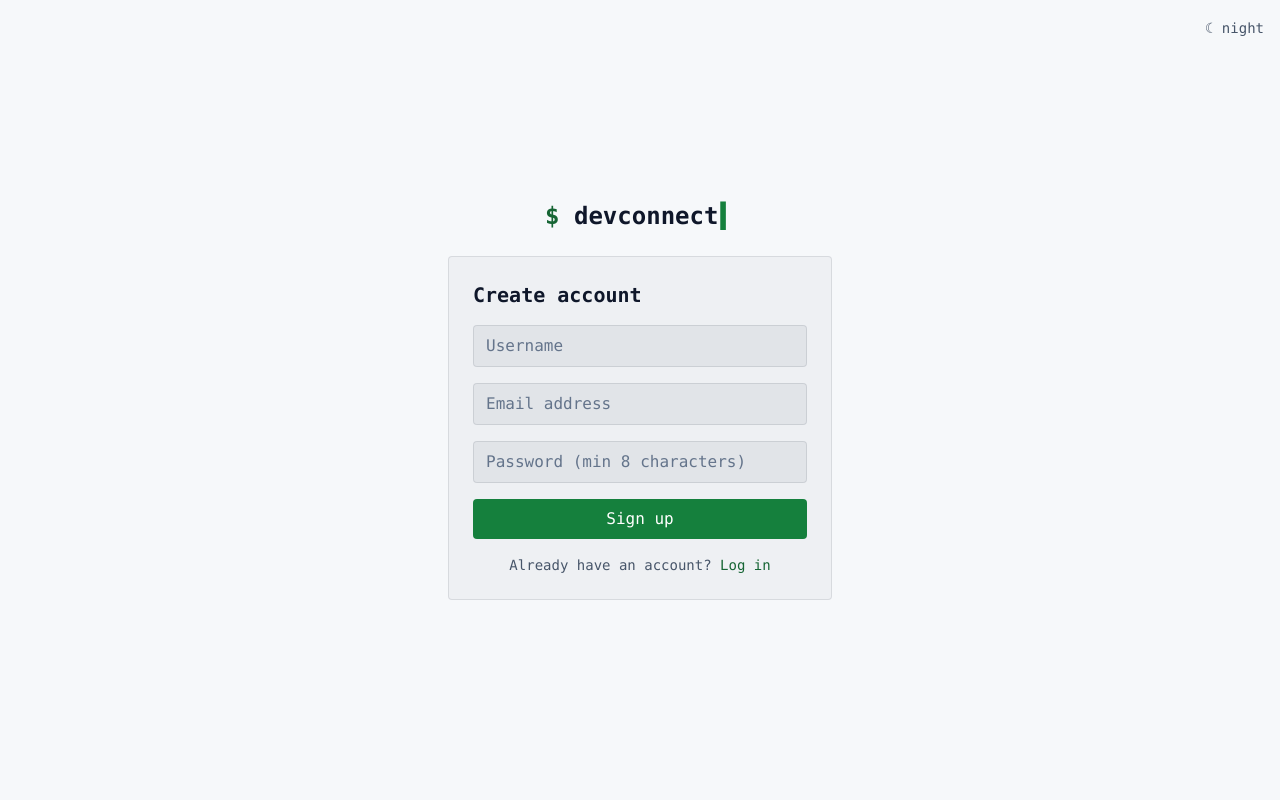
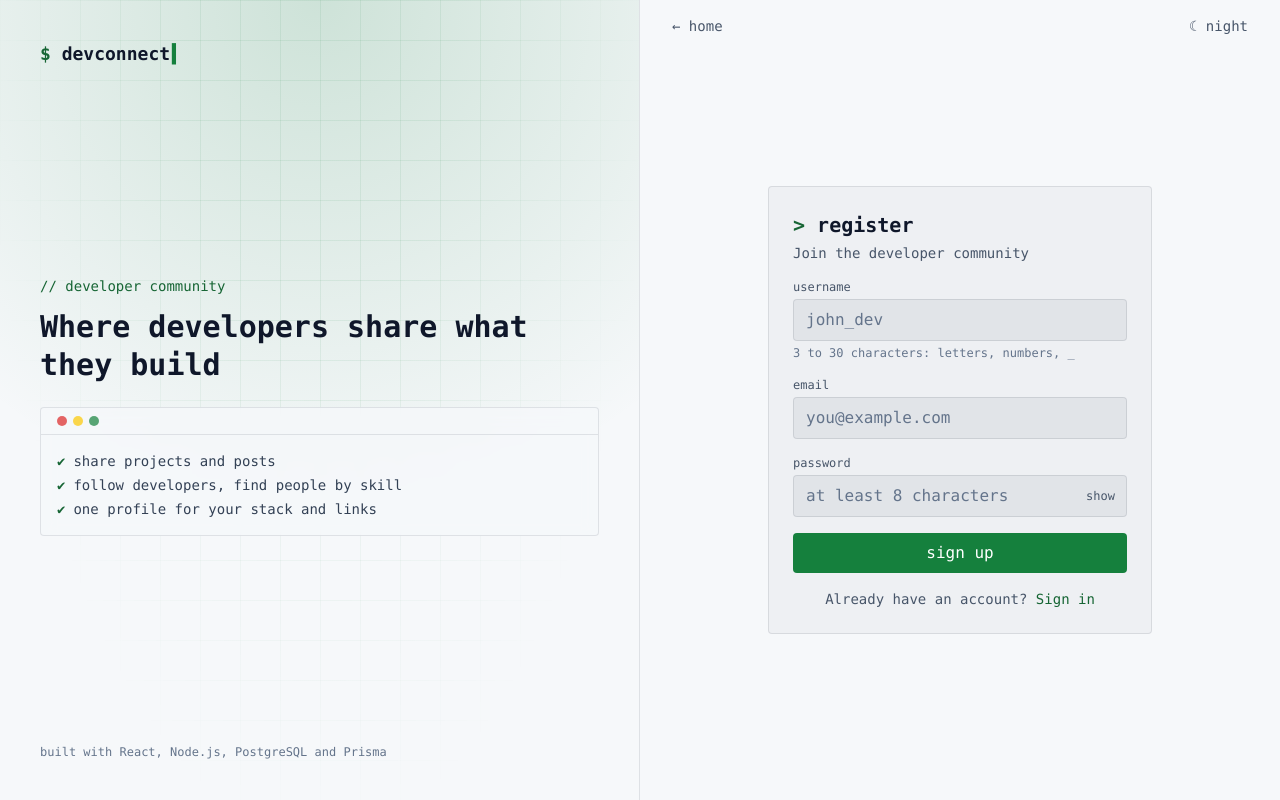
Before and after one commit to Javokhir05/devconnect, a React (Vite) app in the folder frontend/: page /register in a window 1280 px wide. Built offline with nearby package versions, Linux system fonts and the light colour scheme; no server answers.

Commit message:
style: improve login and register pages

```diff
--- /dev/null
+++ b/frontend/src/components/PasswordInput.jsx
@@ -0,0 +1,30 @@
+import { useState } from "react";
+import { field } from "../utils/ui";
+
+export default function PasswordInput({ id, value, onChange, placeholder, autoComplete, minLength }) {
+  const [show, setShow] = useState(false);
+
+  return (
+    <div className="relative">
+      <input
+        id={id}
+        type={show ? "text" : "password"}
+        value={value}
+        onChange={onChange}
+        placeholder={placeholder}
+        autoComplete={autoComplete}
+        minLength={minLength}
+        required
+        className={`${field} pr-16`}
+      />
+      <button
+        type="button"
+        onClick={() => setShow((s) => !s)}
+        aria-label={show ? "Hide password" : "Show password"}
+        className="absolute inset-y-0 right-3 text-xs text-slate-400 hover:text-white"
+      >
+        {show ? "hide" : "show"}
+      </button>
+    </div>
+  );
+}
--- a/frontend/src/layouts/PublicLayout.jsx
+++ b/frontend/src/layouts/PublicLayout.jsx
@@ -1,19 +1,71 @@
-import { Outlet } from "react-router-dom";
+import { Link, Outlet } from "react-router-dom";
 import ThemeToggle from "../components/ThemeToggle";
+
+const points = [
+  "share projects and posts",
+  "follow developers, find people by skill",
+  "one profile for your stack and links",
+];
 
 export default function PublicLayout() {
   return (
-    <div className="relative flex min-h-screen items-center justify-center bg-base px-4">
-      <div className="absolute right-4 top-4">
-        <ThemeToggle />
-      </div>
-      <div className="w-full max-w-sm">
-        <h1 className="mb-6 text-center text-2xl font-bold text-white">
-          <span className="text-accent-400">$</span>{" "}
-          <span className="cursor">devconnect</span>
-        </h1>
-        <Outlet />
-      </div>
+    <div className="min-h-screen bg-base text-slate-200 md:grid md:grid-cols-2">
+      {/* brand panel: desktop only */}
+      <aside className="relative hidden overflow-hidden border-r border-white/10 p-10 md:flex md:flex-col md:justify-between">
+        <div aria-hidden="true" className="grid-bg pointer-events-none absolute inset-0" />
+        <div aria-hidden="true" className="hero-glow pointer-events-none absolute inset-0" />
+
+        <Link to="/" className="relative text-lg font-bold text-white">
+          <span className="text-accent-400">$</span> <span className="cursor">devconnect</span>
+        </Link>
+
+        <div className="relative">
+          <p className="text-sm text-accent-400">{"// developer community"}</p>
+          <h2 className="mt-3 text-3xl font-bold leading-tight text-white">
+            Where developers share what they build
+          </h2>
+          <div className="mt-6 overflow-hidden rounded-xl border border-white/10 bg-base/80 backdrop-blur">
+            <div className="flex items-center gap-1.5 border-b border-white/10 px-4 py-2">
+              <span className="h-2.5 w-2.5 rounded-full bg-red-400/70" />
+              <span className="h-2.5 w-2.5 rounded-full bg-yellow-400/70" />
+              <span className="h-2.5 w-2.5 rounded-full bg-accent-500/70" />
+            </div>
+            <ul className="space-y-1 p-4 text-sm">
+              {points.map((p) => (
+                <li key={p} className="text-slate-300">
+                  <span className="mr-2 text-accent-400">✔</span>
+                  {p}
+                </li>
+              ))}
+            </ul>
+          </div>
+        </div>
+
+        <p className="relative text-xs text-slate-500">
+          built with React, Node.js, PostgreSQL and Prisma
+        </p>
+      </aside>
+
+      {/* form side */}
+      <main className="flex min-h-screen flex-col px-4 py-4 sm:px-8">
+        <div className="flex items-center justify-between">
+          <Link to="/" className="text-sm text-slate-400 hover:text-white">
+            ← home
+          </Link>
+          <ThemeToggle />
+        </div>
+        <div className="flex flex-1 items-center justify-center py-8">
+          <div className="w-full max-w-sm">
+            <Link
+              to="/"
+              className="mb-6 block text-center text-2xl font-bold text-white md:hidden"
+            >
+              <span className="text-accent-400">$</span> <span className="cursor">devconnect</span>
+            </Link>
+            <Outlet />
+          </div>
+        </div>
+      </main>
     </div>
   );
 }
--- a/frontend/src/pages/Login.jsx
+++ b/frontend/src/pages/Login.jsx
@@ -2,6 +2,8 @@ import { useState } from "react";
 import { Link, useNavigate } from "react-router-dom";
 import { useAuth } from "../context/AuthContext";
 import { errorMessage } from "../services/api";
+import PasswordInput from "../components/PasswordInput";
+import { field, label } from "../utils/ui";
 
 export default function Login() {
   const { login } = useAuth();
@@ -17,7 +19,7 @@ export default function Login() {
     setSubmitting(true);
     try {
       await login(email, password);
-      navigate("/");
+      navigate("/feed");
     } catch (err) {
       setError(errorMessage(err));
     } finally {
@@ -25,23 +27,65 @@ export default function Login() {
     }
   };
 
-  const input =
-    "w-full rounded-lg border border-white/10 bg-white/5 px-3 py-2 text-white placeholder-slate-500 outline-none focus:border-accent-500";
+  return (
+    <form
+      onSubmit={handleSubmit}
+      className="space-y-4 rounded-xl border border-white/10 bg-white/[0.03] p-6"
+    >
+      <div>
+        <h2 className="text-xl font-semibold text-white">
+          <span className="text-accent-400">&gt;</span> login
+        </h2>
+        <p className="mt-1 text-sm text-slate-400">Sign in to your account</p>
+      </div>
 
-  return (
-    <form onSubmit={handleSubmit} className="space-y-4 rounded-xl border border-white/10 bg-white/3 p-6">
-      <h2 className="text-xl font-semibold text-white">Welcome back</h2>
-      {error && <p className="rounded-lg bg-red-500/10 p-2 text-sm text-red-400">{error}</p>}
-      <input className={input} type="email" placeholder="Email address" value={email}
-        onChange={(e) => setEmail(e.target.value)} required />
-      <input className={input} type="password" placeholder="Password" value={password}
-        onChange={(e) => setPassword(e.target.value)} required />
-      <button disabled={submitting}
-        className="w-full rounded-lg bg-accent-500 py-2 text-white font-medium hover:bg-accent-400 disabled:opacity-50">
-        {submitting ? "logging in..." : "Log in"}
+      {error && (
+        <p role="alert" className="rounded-lg bg-red-500/10 p-2 text-sm text-red-400">
+          {error}
+        </p>
+      )}
+
+      <div>
+        <label htmlFor="email" className={label}>
+          email
+        </label>
+        <input
+          id="email"
+          type="email"
+          autoComplete="email"
+          className={field}
+          placeholder="you@example.com"
+          value={email}
+          onChange={(e) => setEmail(e.target.value)}
+          required
+        />
+      </div>
+
+      <div>
+        <label htmlFor="password" className={label}>
+          password
+        </label>
+        <PasswordInput
+          id="password"
+          autoComplete="current-password"
+          placeholder="your password"
+          value={password}
+          onChange={(e) => setPassword(e.target.value)}
+        />
+      </div>
+
+      <button
+        disabled={submitting}
+        className="w-full rounded-lg bg-accent-500 py-2 font-medium text-white hover:bg-accent-400 disabled:opacity-50"
+      >
+        {submitting ? "signing in..." : "sign in"}
       </button>
+
       <p className="text-center text-sm text-slate-400">
-        No account? <Link to="/register" className="text-accent-400">Sign up</Link>
+        No account?{" "}
+        <Link to="/register" className="text-accent-400 hover:underline">
+          Sign up
+        </Link>
       </p>
     </form>
   );
--- a/frontend/src/pages/Register.jsx
+++ b/frontend/src/pages/Register.jsx
@@ -2,6 +2,8 @@ import { useState } from "react";
 import { Link, useNavigate } from "react-router-dom";
 import { useAuth } from "../context/AuthContext";
 import { errorMessage } from "../services/api";
+import PasswordInput from "../components/PasswordInput";
+import { field, label } from "../utils/ui";
 
 export default function Register() {
   const { register } = useAuth();
@@ -10,7 +12,7 @@ export default function Register() {
   const [error, setError] = useState("");
   const [submitting, setSubmitting] = useState(false);
 
-  const update = (field) => (e) => setForm({ ...form, [field]: e.target.value });
+  const update = (key) => (e) => setForm({ ...form, [key]: e.target.value });
 
   const handleSubmit = async (e) => {
     e.preventDefault();
@@ -18,7 +20,7 @@ export default function Register() {
     setSubmitting(true);
     try {
       await register(form.username, form.email, form.password);
-      navigate("/");
+      navigate("/feed");
     } catch (err) {
       setError(errorMessage(err));
     } finally {
@@ -26,23 +28,86 @@ export default function Register() {
     }
   };
 
-  const input =
-    "w-full rounded-lg border border-white/10 bg-white/5 px-3 py-2 text-white placeholder-slate-500 outline-none focus:border-accent-500";
+  return (
+    <form
+      onSubmit={handleSubmit}
+      className="space-y-4 rounded-xl border border-white/10 bg-white/[0.03] p-6"
+    >
+      <div>
+        <h2 className="text-xl font-semibold text-white">
+          <span className="text-accent-400">&gt;</span> register
+        </h2>
+        <p className="mt-1 text-sm text-slate-400">Join the developer community</p>
+      </div>
 
-  return (
-    <form onSubmit={handleSubmit} className="space-y-4 rounded-xl border border-white/10 bg-white/3 p-6">
-      <h2 className="text-xl font-semibold text-white">Create account</h2>
-      {error && <p className="rounded-lg bg-red-500/10 p-2 text-sm text-red-400">{error}</p>}
-      <input className={input} placeholder="Username" value={form.username} onChange={update("username")} required />
-      <input className={input} type="email" placeholder="Email address" value={form.email} onChange={update("email")} required />
-      <input className={input} type="password" placeholder="Password (min 8 characters)" value={form.password}
-        onChange={update("password")} required minLength={8} />
-      <button disabled={submitting}
-        className="w-full rounded-lg bg-accent-500 py-2 font-medium text-white hover:bg-accent-400 disabled:opacity-50">
-        {submitting ? "Creating account..." : "Sign up"}
+      {error && (
+        <p role="alert" className="rounded-lg bg-red-500/10 p-2 text-sm text-red-400">
+          {error}
+        </p>
+      )}
+
+      <div>
+        <label htmlFor="username" className={label}>
+          username
+        </label>
+        <input
+          id="username"
+          autoComplete="username"
+          className={field}
+          placeholder="john_dev"
+          value={form.username}
+          onChange={update("username")}
+          required
+          minLength={3}
+          maxLength={30}
+          pattern="[a-zA-Z0-9_]+"
+          title="Letters, numbers and underscores only"
+        />
+        <p className="mt-1 text-xs text-slate-500">3 to 30 characters: letters, numbers, _</p>
+      </div>
+
+      <div>
+        <label htmlFor="email" className={label}>
+          email
+        </label>
+        <input
+          id="email"
+          type="email"
+          autoComplete="email"
+          className={field}
+          placeholder="you@example.com"
+          value={form.email}
+          onChange={update("email")}
+          required
+        />
+      </div>
+
+      <div>
+        <label htmlFor="password" className={label}>
+          password
+        </label>
+        <PasswordInput
+          id="password"
+          autoComplete="new-password"
+          placeholder="at least 8 characters"
+          minLength={8}
+          value={form.password}
+          onChange={update("password")}
+        />
+      </div>
+
+      <button
+        disabled={submitting}
+        className="w-full rounded-lg bg-accent-500 py-2 font-medium text-white hover:bg-accent-400 disabled:opacity-50"
+      >
+        {submitting ? "creating account..." : "sign up"}
       </button>
+
       <p className="text-center text-sm text-slate-400">
-        Already have an account? <Link to="/login" className="text-accent-400">Log in</Link>
+        Already have an account?{" "}
+        <Link to="/login" className="text-accent-400 hover:underline">
+          Sign in
+        </Link>
       </p>
     </form>
   );
--- /dev/null
+++ b/frontend/src/utils/ui.js
@@ -0,0 +1,5 @@
+// shared form styles
+export const field =
+  "w-full rounded-lg border border-white/10 bg-white/5 px-3 py-2 text-white placeholder-slate-500 outline-none focus:border-accent-500 focus:ring-1 focus:ring-accent-500/50";
+
+export const label = "mb-1 block text-xs text-slate-400";
```
